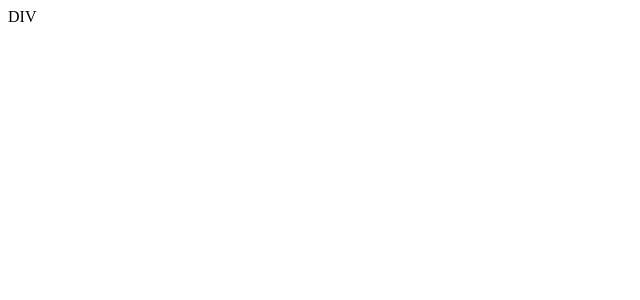
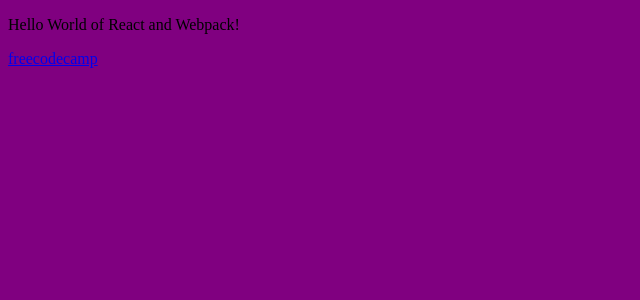
Before and after one commit to iusmanof/webpack-react, a React app: page / in a window 1280 px wide. Shown: the top 300 px of the page, without its empty margins (0-640 px from the left). Built offline with nearby package versions, Linux system fonts and the light colour scheme.

Commit message:
webpack css

```diff
--- a/src/components/App.js
+++ b/src/components/App.js
@@ -1,9 +1,16 @@
 import React from 'react';
+
+import Home from './Home';
+import Footer from './Footer';
+
+import './style.css';
 
 const App = () => {
   return (
       <div>
-        DIV
+        {/* <div className={css}></div> */}
+        <Home />
+        <Footer />
       </div>
   );
 };
--- /dev/null
+++ b/src/components/Footer.js
@@ -0,0 +1,14 @@
+import React from 'react'
+
+function Footer(){
+    return (
+        <>
+
+<a href="https://www.freecodecamp.org/news/learn-webpack-for-react-a36d4cac5060/">freecodecamp</a>
+        </>
+    )
+
+    ;
+}
+
+export default Footer;
--- /dev/null
+++ b/src/components/Home.js
@@ -0,0 +1,10 @@
+import React from 'react';
+
+
+const Home = () => {
+  return (
+      <p>Hello World of React and Webpack!</p>
+  );
+};
+
+export default Home;
--- /dev/null
+++ b/src/components/style.css
@@ -0,0 +1,3 @@
+body {
+  background-color: purple;
+}
--- a/webpack.config.js
+++ b/webpack.config.js
@@ -27,7 +27,6 @@ module.exports = {
             loader: 'css-loader',
             options: {
               modules: true,
-              localsConvention: 'camelCase',
               sourceMap: true
             }
           }
```
